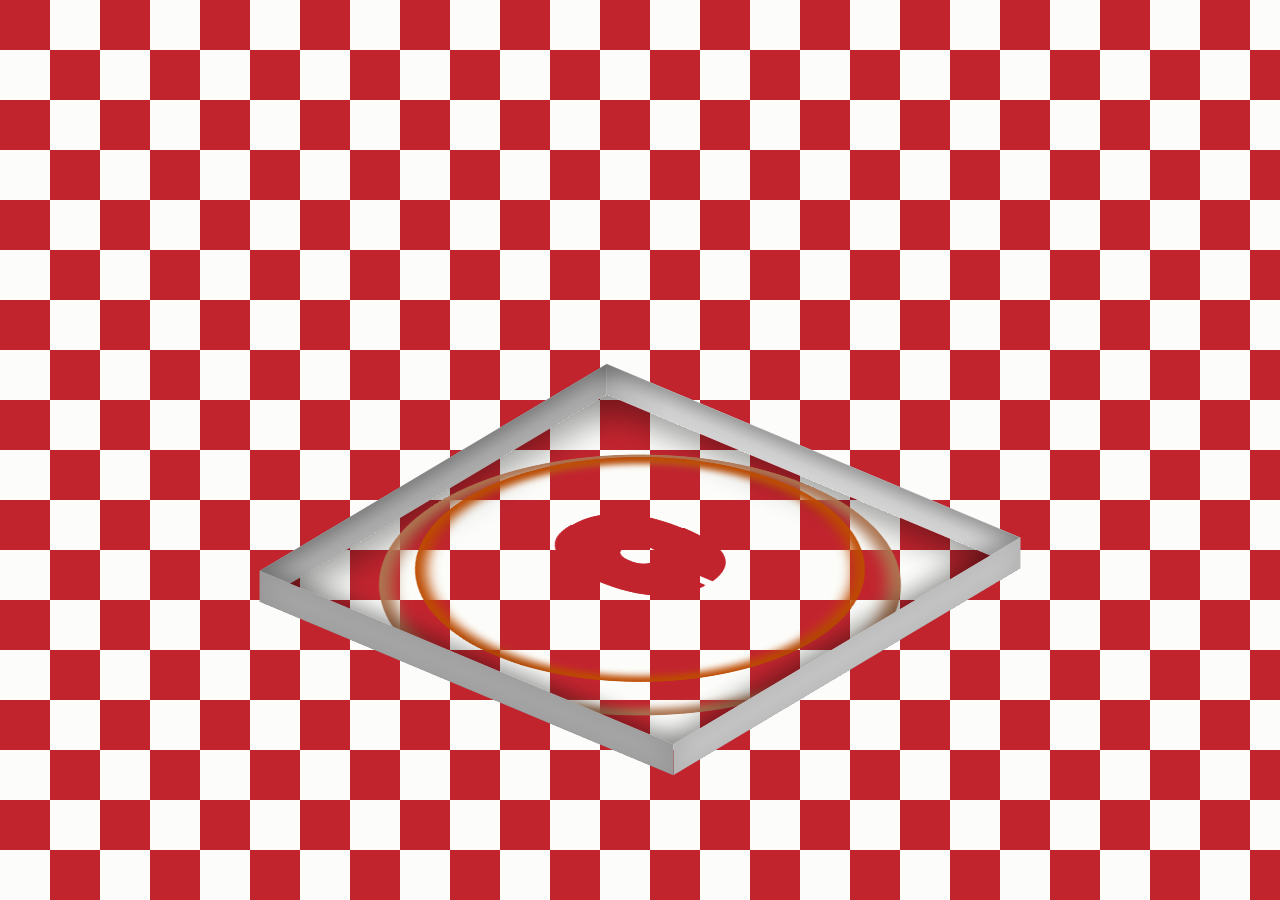
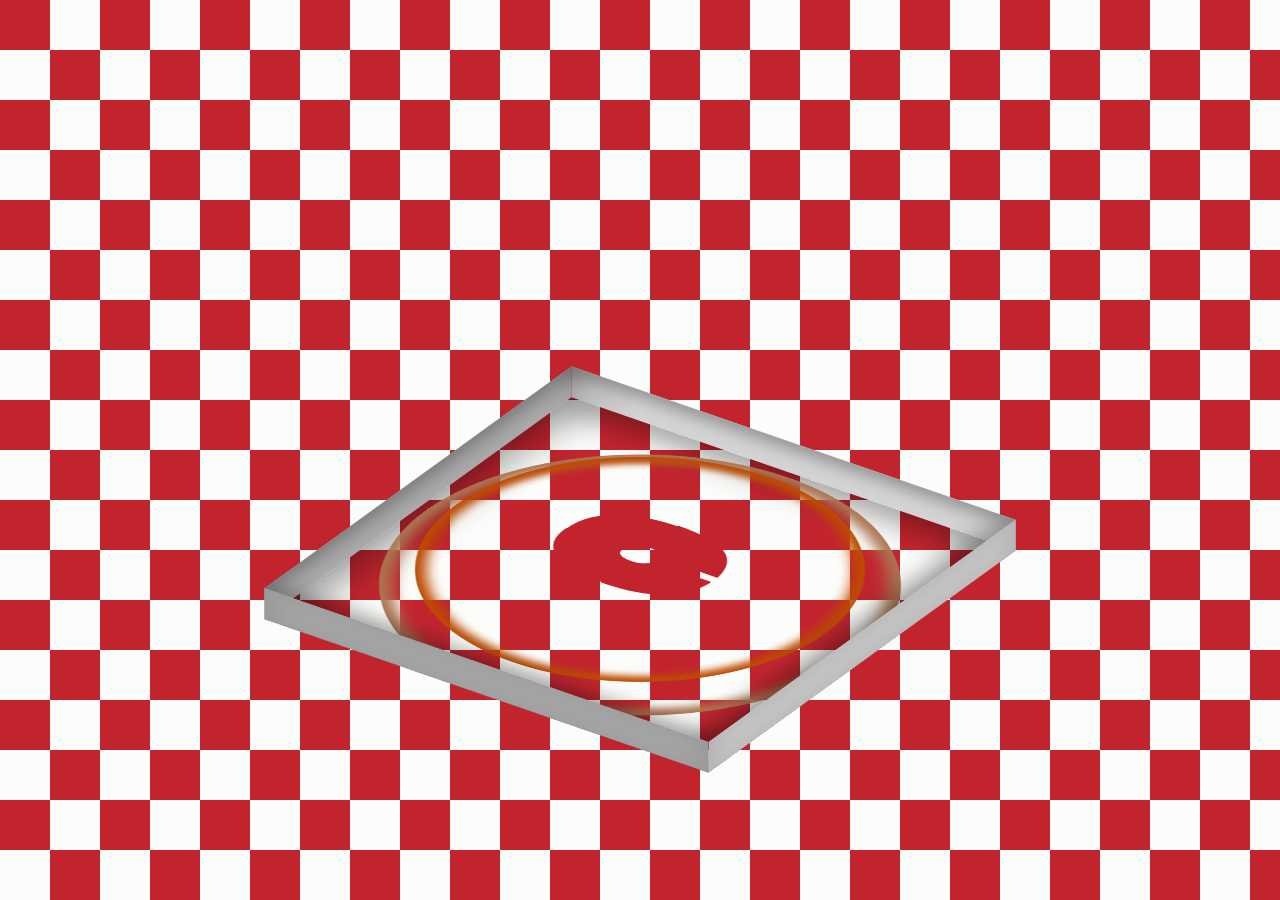

280611

--- a/style.css
+++ b/style.css
@@ -256,7 +256,7 @@ body {
 }
 
 .menu-marquee {
-  --marquee-speed: 110;
+  --marquee-duration: 42s;
   width: 100%;
   overflow: hidden;
   margin: 8px 0;
@@ -265,11 +265,20 @@ body {
 }
 
 .menu-marquee-track {
-  display: flex;
+  display: inline-flex;
   gap: 0;
-  transform: translate3d(0, 0, 0);
+  min-width: max-content;
+  -webkit-animation: marquee 42s linear infinite;
+  animation: marquee 42s linear infinite;
+  -webkit-animation-duration: var(--marquee-duration);
+  animation-duration: var(--marquee-duration);
+  -webkit-transform: translate3d(0, 0, 0);
   will-change: transform;
-  width: max-content;
+}
+
+.menu-marquee-group {
+  display: flex;
+  flex: 0 0 auto;
 }
 
 .menu-marquee-copy {
@@ -280,6 +289,24 @@ body {
   letter-spacing: 0.04em;
   line-height: 1;
   white-space: nowrap;
+}
+
+@keyframes marquee {
+  0% {
+    transform: translate3d(0, 0, 0);
+  }
+  100% {
+    transform: translate3d(-50%, 0, 0);
+  }
+}
+
+@-webkit-keyframes marquee {
+  0% {
+    -webkit-transform: translate3d(0, 0, 0);
+  }
+  100% {
+    -webkit-transform: translate3d(-50%, 0, 0);
+  }
 }
 
 .menu-footer {
@@ -335,7 +362,7 @@ body {
   }
 
   .menu-marquee {
-    --marquee-speed: 34;
+    --marquee-duration: 90s;
     margin-left: -16px;
     width: calc(100% + 32px);
   }
